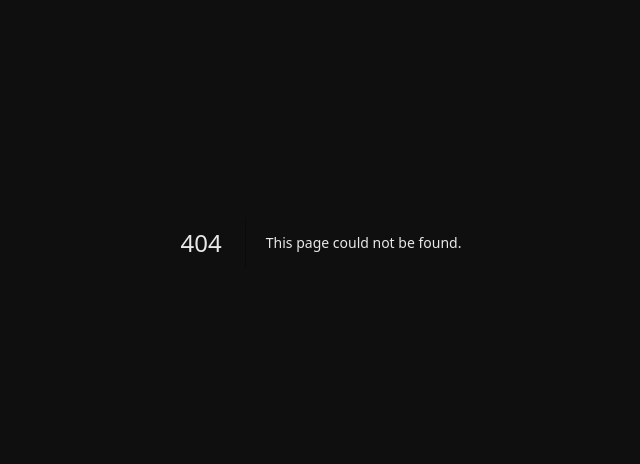
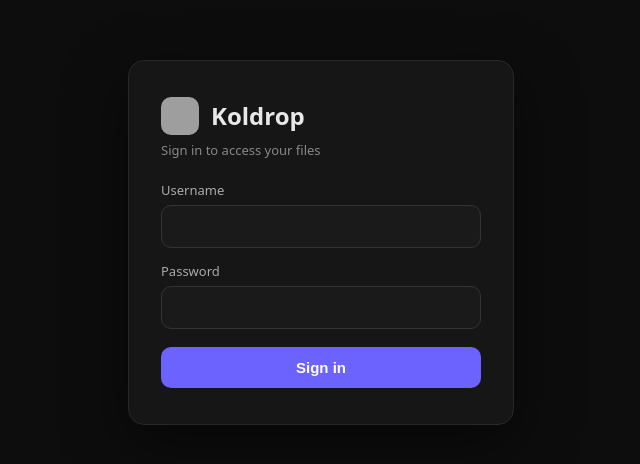
Before and after one commit to kaloianjeliazkov/Image-Drop, a Next.js app: page /login in a window 1280 px wide. Before the commit this address had no page. Shown: the part 158-622 px from the top of the page, without its empty margins (319-959 px from the left). Built offline with nearby package versions, Linux system fonts and the light colour scheme; grey boxes are pictures that could not be loaded.

Commit message:
Add password login gate (kolec/kolman), persistent session, logout

```diff
--- /dev/null
+++ b/app/api/login/route.js
@@ -0,0 +1,32 @@
+import { NextResponse } from 'next/server';
+import {
+  APP_USERNAME,
+  APP_PASSWORD,
+  SESSION_COOKIE,
+  SESSION_DAYS,
+  sessionToken,
+} from '../../../lib/session';
+
+export async function POST(request) {
+  try {
+    const { username, password } = await request.json();
+    const okUser = typeof username === 'string' && username === APP_USERNAME();
+    const okPass = typeof password === 'string' && password === APP_PASSWORD();
+    if (!okUser || !okPass) {
+      return NextResponse.json({ error: 'Incorrect username or password' }, { status: 401 });
+    }
+
+    const token = await sessionToken();
+    const res = NextResponse.json({ ok: true });
+    res.cookies.set(SESSION_COOKIE, token, {
+      httpOnly: true,
+      secure: process.env.NODE_ENV === 'production',
+      sameSite: 'lax',
+      path: '/',
+      maxAge: SESSION_DAYS * 24 * 60 * 60, // stays signed in
+    });
+    return res;
+  } catch {
+    return NextResponse.json({ error: 'Invalid request' }, { status: 400 });
+  }
+}
--- /dev/null
+++ b/app/api/logout/route.js
@@ -0,0 +1,14 @@
+import { NextResponse } from 'next/server';
+import { SESSION_COOKIE } from '../../../lib/session';
+
+export async function POST() {
+  const res = NextResponse.json({ ok: true });
+  res.cookies.set(SESSION_COOKIE, '', {
+    httpOnly: true,
+    secure: process.env.NODE_ENV === 'production',
+    sameSite: 'lax',
+    path: '/',
+    maxAge: 0,
+  });
+  return res;
+}
--- /dev/null
+++ b/app/login/page.js
@@ -0,0 +1,112 @@
+'use client';
+
+import { useState } from 'react';
+
+export default function LoginPage() {
+  const [username, setUsername] = useState('');
+  const [password, setPassword] = useState('');
+  const [error, setError] = useState('');
+  const [busy, setBusy] = useState(false);
+
+  const onSubmit = async (e) => {
+    e.preventDefault();
+    if (!username || !password) {
+      setError('Enter your username and password.');
+      return;
+    }
+    setBusy(true);
+    setError('');
+    try {
+      const res = await fetch('/api/login', {
+        method: 'POST',
+        headers: { 'Content-Type': 'application/json' },
+        body: JSON.stringify({ username, password }),
+      });
+      if (res.ok) {
+        const next = new URLSearchParams(window.location.search).get('next') || '/';
+        window.location.href = next;
+        return;
+      }
+      setError('Incorrect username or password.');
+    } catch {
+      setError('Could not reach the server. Try again.');
+    } finally {
+      setBusy(false);
+    }
+  };
+
+  const inputStyle = {
+    width: '100%', padding: '12px 14px', borderRadius: '10px', border: '1px solid #333',
+    background: '#1a1a1a', color: '#e8e8e8', fontSize: '15px', outline: 'none',
+    boxSizing: 'border-box',
+  };
+
+  return (
+    <div
+      style={{
+        minHeight: '100vh', display: 'flex', alignItems: 'center', justifyContent: 'center',
+        background: '#0d0d0d', color: '#e8e8e8', fontFamily: 'system-ui, -apple-system, Segoe UI, Roboto, sans-serif',
+      }}
+    >
+      <form
+        onSubmit={onSubmit}
+        style={{
+          background: '#161616', border: '1px solid #282828', borderRadius: '16px',
+          padding: '36px 32px', width: '320px', boxShadow: '0 20px 60px rgba(0,0,0,0.5)',
+        }}
+      >
+        <div style={{ display: 'flex', alignItems: 'center', gap: '12px', marginBottom: '6px' }}>
+          <img src="/icon.svg" alt="" width={38} height={38} style={{ borderRadius: '10px' }} />
+          <h1 style={{ margin: 0, fontSize: '24px', fontWeight: 700 }}>Koldrop</h1>
+        </div>
+        <p style={{ margin: '0 0 22px', color: '#888', fontSize: '13px' }}>
+          Sign in to access your files
+        </p>
+
+        <label style={{ display: 'block', fontSize: '13px', color: '#aaa', marginBottom: '6px' }}>
+          Username
+        </label>
+        <input
+          value={username}
+          onChange={(e) => setUsername(e.target.value)}
+          autoComplete="username"
+          style={{ ...inputStyle, marginBottom: '14px' }}
+        />
+
+        <label style={{ display: 'block', fontSize: '13px', color: '#aaa', marginBottom: '6px' }}>
+          Password
+        </label>
+        <input
+          type="password"
+          value={password}
+          onChange={(e) => setPassword(e.target.value)}
+          autoComplete="current-password"
+          style={{ ...inputStyle, marginBottom: '18px' }}
+        />
+
+        {error && (
+          <div
+            style={{
+              background: 'rgba(232,64,87,0.12)', color: '#ff6b6b', border: '1px solid rgba(232,64,87,0.4)',
+              borderRadius: '8px', padding: '10px 12px', fontSize: '13px', marginBottom: '14px',
+            }}
+          >
+            {error}
+          </div>
+        )}
+
+        <button
+          type="submit"
+          disabled={busy}
+          style={{
+            width: '100%', padding: '12px', borderRadius: '10px', border: 'none', cursor: 'pointer',
+            background: '#6c63ff', color: '#fff', fontSize: '15px', fontWeight: 600,
+            opacity: busy ? 0.6 : 1,
+          }}
+        >
+          {busy ? 'Signing in…' : 'Sign in'}
+        </button>
+      </form>
+    </div>
+  );
+}
--- /dev/null
+++ b/lib/session.js
@@ -0,0 +1,19 @@
+// Shared session logic for the login gate.
+// Credentials come from env vars so they can be changed without a code deploy;
+// defaults keep the app working out of the box (kolec / kolman).
+
+export const SESSION_COOKIE = 'koldrop_session';
+export const SESSION_DAYS = 365; // "don't ask again after the first time" -> long-lived cookie
+
+export const APP_USERNAME = () => process.env.APP_USERNAME || 'kolec';
+export const APP_PASSWORD = () => process.env.APP_PASSWORD || 'kolman';
+
+// Deterministic, credential-derived session token (SHA-256 of "user:pass").
+// Uses Web Crypto so it works in BOTH Edge middleware and Node route handlers.
+export async function sessionToken() {
+  const data = `${APP_USERNAME()}:${APP_PASSWORD()}`;
+  const buf = await crypto.subtle.digest('SHA-256', new TextEncoder().encode(data));
+  return Array.from(new Uint8Array(buf))
+    .map((b) => b.toString(16).padStart(2, '0'))
+    .join('');
+}
```
Also changed, not shown: app/page.js (+17 -0 lines), middleware.js (added, +35 -0 lines).
